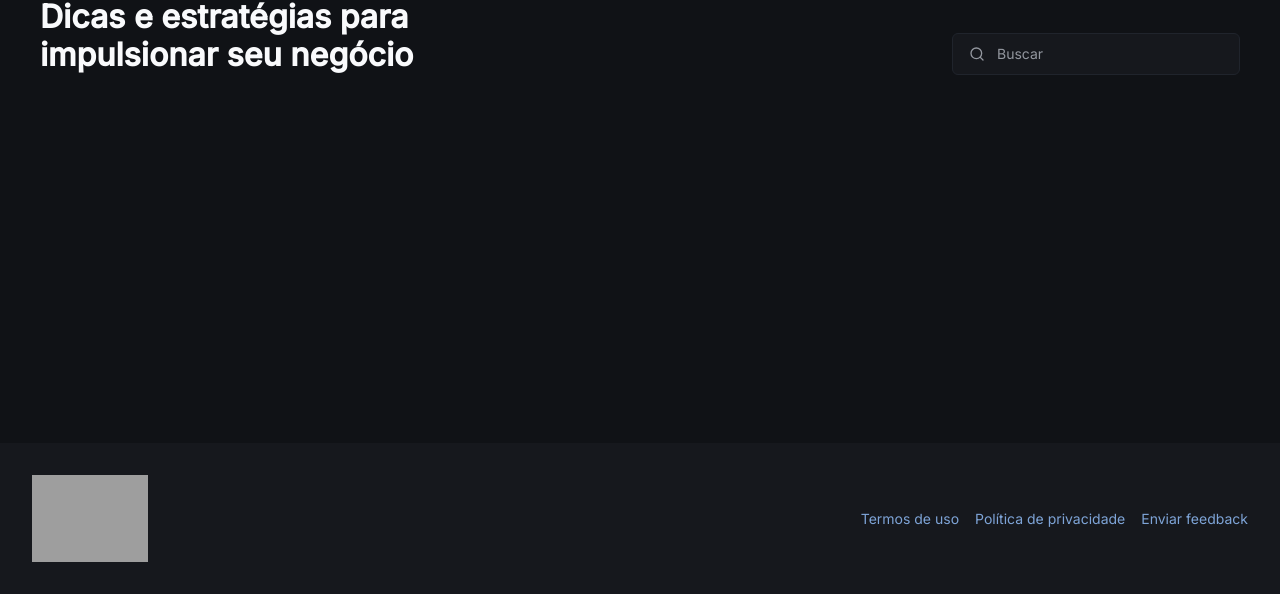
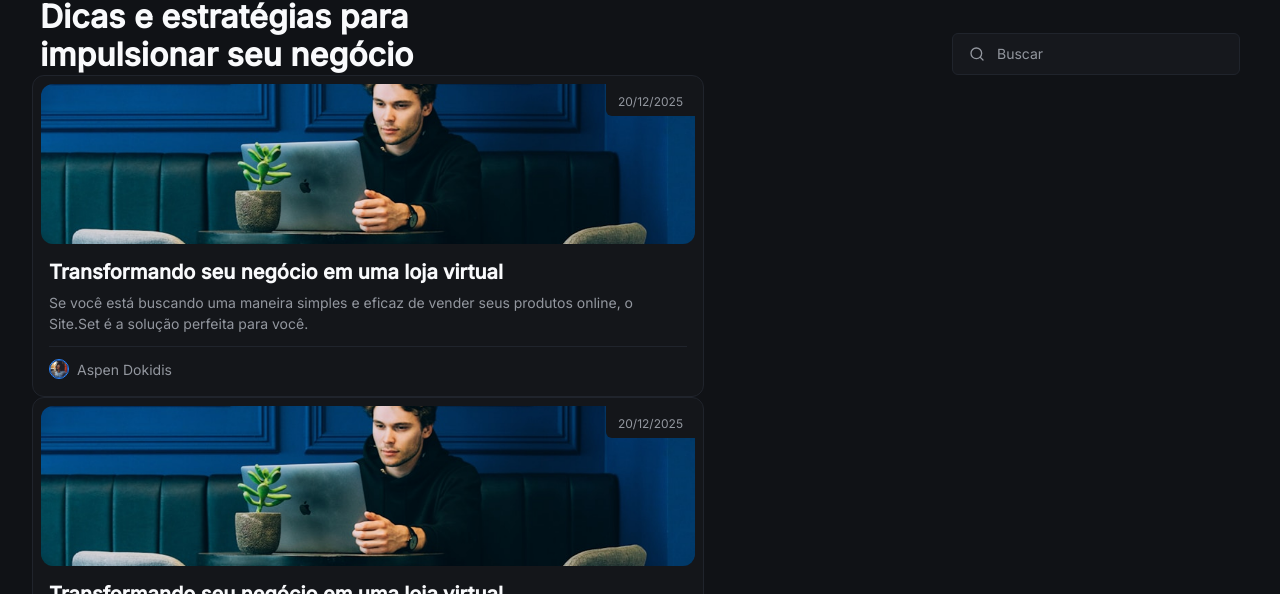
Before and after one commit to SergioMonteRi/next-site-blog, a Next.js app: page /blog in a window 1280 px wide. Shown: the part 206-800 px from the top of the page. Built offline with nearby package versions, Linux system fonts and the light colour scheme; grey boxes are pictures that could not be loaded; a web font is replaced by a local one.

Commit message:
feat: add PostCard component and integrate it into BlogList; update blog index to export new components

```diff
--- a/src/templates/blog/blog-list/index.tsx
+++ b/src/templates/blog/blog-list/index.tsx
@@ -1,6 +1,8 @@
 import { useRouter } from 'next/router'
 
 import { SearchInput } from '@/components'
+
+import { PostCard } from '../components'
 
 export const BlogList = () => {
   const router = useRouter()
@@ -26,6 +28,11 @@ export const BlogList = () => {
           <SearchInput />
         </div>
       </header>
+
+      <PostCard />
+      <PostCard />
+      <PostCard />
+      <PostCard />
     </div>
   )
 }
--- /dev/null
+++ b/src/templates/blog/components/index.ts
@@ -0,0 +1 @@
+export * from './post-card'
--- /dev/null
+++ b/src/templates/blog/components/post-card/index.tsx
@@ -0,0 +1,52 @@
+import Image from 'next/image'
+import Link from 'next/link'
+
+export const PostCard = () => {
+  return (
+    <Link
+      href="/blog/"
+      className="w-full max-w-2xl rounded-xl border border-gray-400 bg-gray-600 transition-all duration-300 hover:border-blue-300"
+    >
+      <div className="space-y-2 p-2">
+        <div className="relative">
+          <div className="absolute right-0 top-0 rounded-bl-md bg-gray-600 px-3 py-1">
+            <span className="text-body-xs text-gray-300">20/12/2025</span>
+          </div>
+
+          <Image
+            src="/assets/first-post.png"
+            alt="Post"
+            width={288}
+            height={144}
+            className="h-40 w-full rounded-xl object-cover object-center"
+          />
+        </div>
+
+        <div className="space-y-3 p-2">
+          <div className="space-y-2">
+            <h3 className="text-heading-sm text-gray-100">
+              Transformando seu negócio em uma loja virtual
+            </h3>
+
+            <p className="text-body-sm text-gray-300">
+              Se você está buscando uma maneira simples e eficaz de vender seus
+              produtos online, o Site.Set é a solução perfeita para você.
+            </p>
+          </div>
+
+          <div className="flex items-center gap-2 border-t border-gray-400 pt-3">
+            <Image
+              src="/customer-avatar-01.png"
+              alt="Post"
+              width={20}
+              height={20}
+              className="rounded-full border border-blue-200 object-cover object-center"
+            />
+
+            <span className="text-body-sm text-gray-300">Aspen Dokidis</span>
+          </div>
+        </div>
+      </div>
+    </Link>
+  )
+}
--- a/src/templates/blog/index.ts
+++ b/src/templates/blog/index.ts
@@ -1 +1,2 @@
 export * from './blog-list'
+export * from './components'
```
